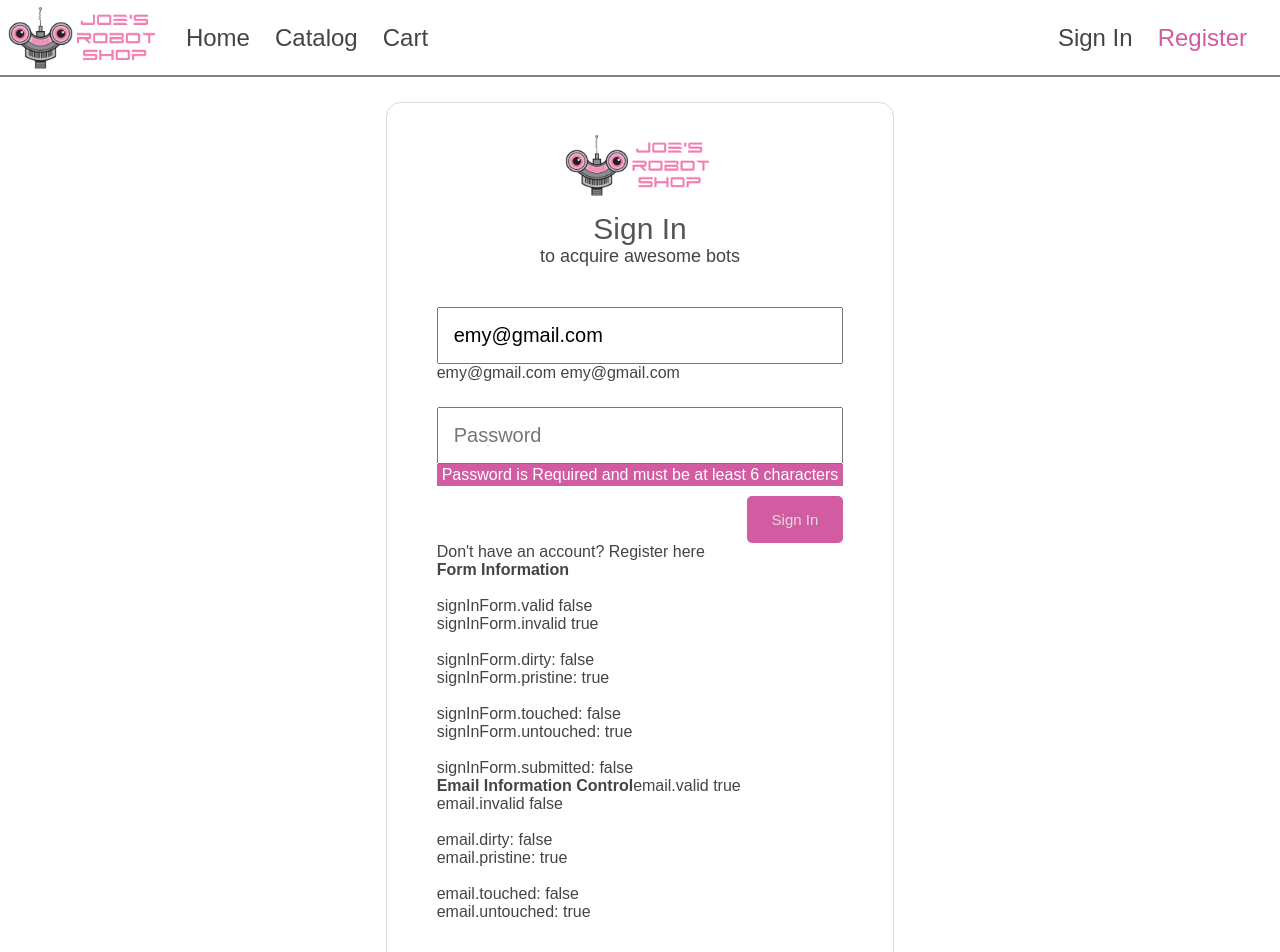
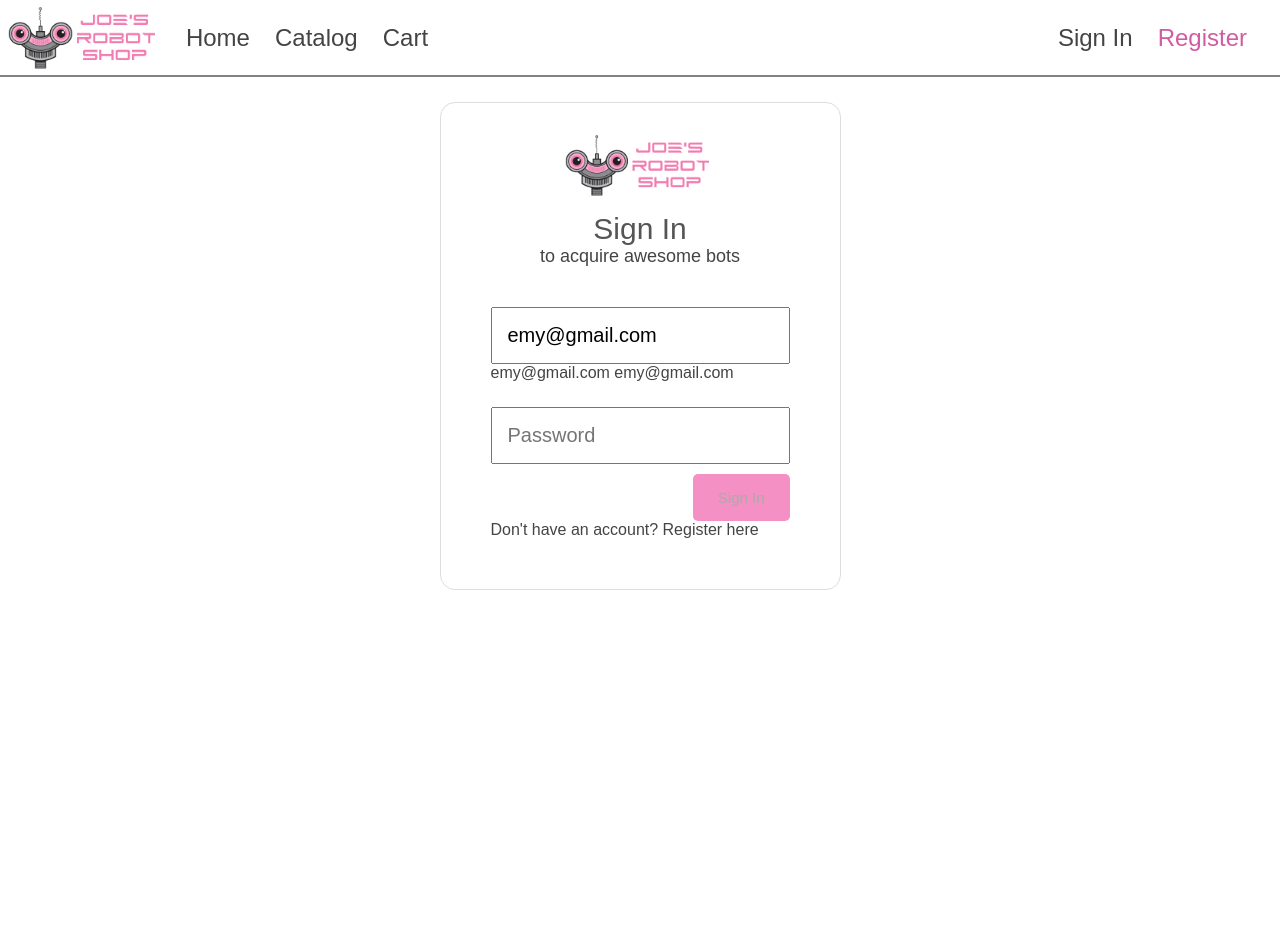
Before and after one commit to emyengineer2/Angular-Fundamentals-Jim-Cooper, an Angular app: page /sign-in in a window 1280 px wide. Shown: the top 952 px of the page. After the commit the page ends 800 px from the top, so only its background shows below. Built offline with nearby package versions, Linux system fonts and the light colour scheme.

Commit message:
Template form Validators

```diff
--- a/src/app/user/sign-in/sign-in.component.html
+++ b/src/app/user/sign-in/sign-in.component.html
@@ -12,7 +12,7 @@
       placeholder="Email Address"
       type="text"
     />
-    <em class="error" *ngIf="email.invalid"> Email is Required</em>
+    <em class="error" *ngIf="email.invalid && email.touched"> Email is Required</em>
     {{email.value}}
     {{credentials.email}}
     <input
@@ -24,12 +24,12 @@
       placeholder="Password"
       type="password"
     />
-     <em class="error" *ngIf="passwordInput.invalid">
+     <em class="error" *ngIf="passwordInput.invalid && passwordInput.touched">
       Password is Required and must be at least 6 characters</em>
     {{passwordInput.value}}
     {{credentials.password}}
     <div class="buttons">
-      <button type="submit"class="button cta">
+      <button type="submit" [disabled]="signInForm.form.invalid" class="button cta">
         Sign In
       </button>
     </div>
@@ -39,30 +39,6 @@
         Don't have an account?
         <a routerLink="/register">Register here</a>
       </div>
-      <div class="form-info">
-        <b> Form Information  </b><br/>
-        <br/>
-        <label>signInForm.valid</label> {{signInForm.valid}} <br/>
-        <label>signInForm.invalid</label> {{signInForm.invalid}} <br/>
-        <br/>
-        <label>signInForm.dirty:</label> {{signInForm.dirty}} <br/>
-        <label>signInForm.pristine:</label> {{signInForm.pristine}} <br/>
-        <br/>
-        <label>signInForm.touched:</label> {{signInForm.touched}} <br/>
-        <label>signInForm.untouched:</label> {{signInForm.untouched}} <br/>
-        <br/>
-        <label>signInForm.submitted:</label> {{signInForm.submitted}} <br/>
-      </div>
-      <div>
-        <b>Email Information Control</b>
-        <label>email.valid</label> {{email.valid}} <br/>
-        <label>email.invalid</label> {{email.invalid}} <br/>
-        <br/>
-        <label>email.dirty:</label> {{email.dirty}} <br/>
-        <label>email.pristine:</label> {{email.pristine}} <br/>
-        <br/>
-        <label>email.touched:</label> {{email.touched}} <br/>
-        <label>email.untouched:</label> {{email.untouched}} <br/>
-      </div>
+
   </form>
 </div>
```
